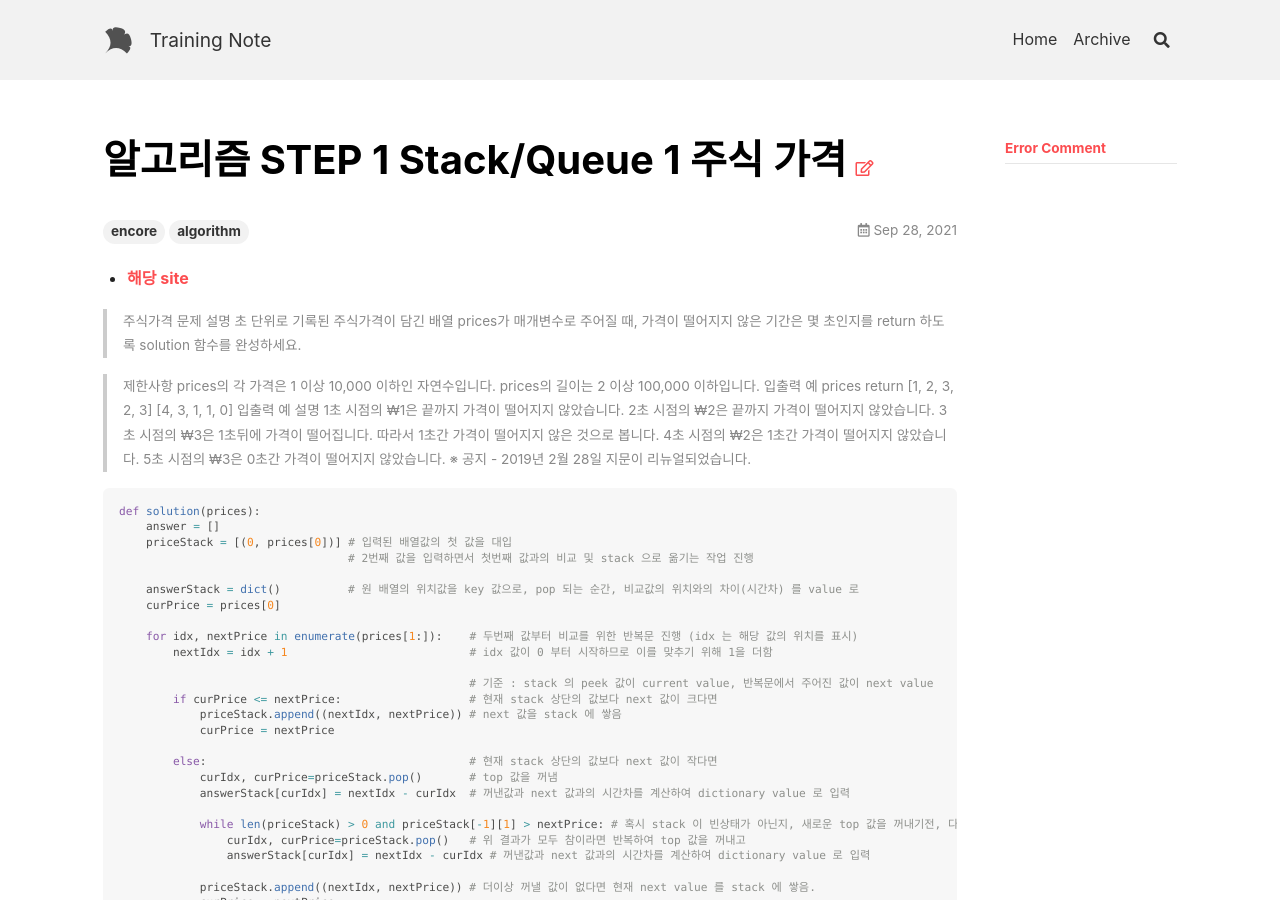
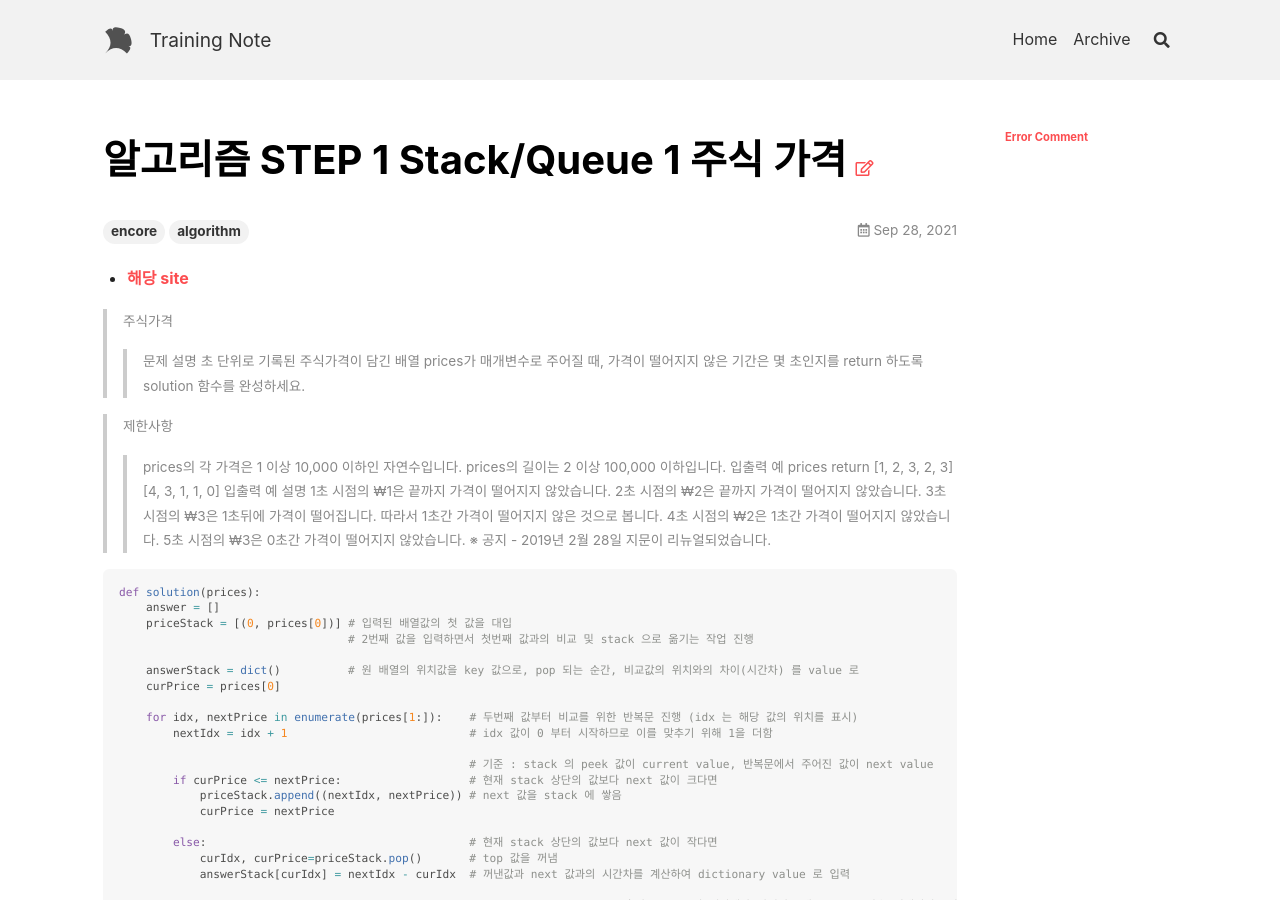
Before and after one commit to y2gon/y2gon.github.io, a Jekyll site: the page built from _posts/2021-09-28-CodingTestStackQueue1.md, in a window 1280 px wide and 900 px high. Built offline with Jekyll 4.4.1, drawn with Linux system fonts in a browser that asks for light colours; nearby versions of some CDN libraries.

Commit message:
2021-09-28

````diff
--- a/_posts/2021-09-28-CodingTestStackQueue1.md
+++ b/_posts/2021-09-28-CodingTestStackQueue1.md
@@ -6,22 +6,22 @@ tags: encore algorithm
 * [해당 site](https://programmers.co.kr/learn/courses/30/lessons/42584)
 
 >주식가격
-문제 설명
-초 단위로 기록된 주식가격이 담긴 배열 prices가 매개변수로 주어질 때, 가격이 떨어지지 않은 기간은 몇 초인지를 return 하도록 solution 함수를 완성하세요.
+>>문제 설명
+>>초 단위로 기록된 주식가격이 담긴 배열 prices가 매개변수로 주어질 때, 가격이 떨어지지 않은 기간은 몇 초인지를 return 하도록 solution 함수를 완성하세요.
 
 >제한사항
-prices의 각 가격은 1 이상 10,000 이하인 자연수입니다.
-prices의 길이는 2 이상 100,000 이하입니다.
-입출력 예
-prices	return
-[1, 2, 3, 2, 3]	[4, 3, 1, 1, 0]
-입출력 예 설명
-1초 시점의 ₩1은 끝까지 가격이 떨어지지 않았습니다.
-2초 시점의 ₩2은 끝까지 가격이 떨어지지 않았습니다.
-3초 시점의 ₩3은 1초뒤에 가격이 떨어집니다. 따라서 1초간 가격이 떨어지지 않은 것으로 봅니다.
-4초 시점의 ₩2은 1초간 가격이 떨어지지 않았습니다.
-5초 시점의 ₩3은 0초간 가격이 떨어지지 않았습니다.
-※ 공지 - 2019년 2월 28일 지문이 리뉴얼되었습니다.
+>>prices의 각 가격은 1 이상 10,000 이하인 자연수입니다.
+>>prices의 길이는 2 이상 100,000 이하입니다.
+>>입출력 예
+>>prices	return
+>>[1, 2, 3, 2, 3]	[4, 3, 1, 1, 0]
+>>입출력 예 설명
+>>1초 시점의 ₩1은 끝까지 가격이 떨어지지 않았습니다.
+>>2초 시점의 ₩2은 끝까지 가격이 떨어지지 않았습니다.
+>>3초 시점의 ₩3은 1초뒤에 가격이 떨어집니다. 따라서 1초간 가격이 떨어지지 않은 것으로 봅니다.
+>>4초 시점의 ₩2은 1초간 가격이 떨어지지 않았습니다.
+>>5초 시점의 ₩3은 0초간 가격이 떨어지지 않았습니다.
+>>※ 공지 - 2019년 2월 28일 지문이 리뉴얼되었습니다.
 
 ```python
 def solution(prices):
@@ -67,22 +67,42 @@ solution([50, 10, 20, 30, 20, 30])
 ```
 [1, 4, 3, 1, 1, 0]
 
-# Error Comment
+## Error Comment
 
 * 논리구조를 파악하기 가장 어려웠던 부분은 else 문(기준값이 비교값보다 커져서 stack 에서 값을 꺼내야 할 경우) 였음.
+
+
   - 해당 부분을 우선 피해서 그다음 부분들을 완성하기 위하여 계속적으로 값이 증가하는 배열 [1,2,3,4,5] 를 입력해서 완성시킨 이후, else 부분을 다듬고자 함.
+
+
   - 그러나 else 내부 논리구조가 계속 정리되지 않아 아래 방법으로 다시 code 를 작성함.
 
+
 * 배열의 첫 값을 for 문 이전에 미리 넣은 이유:
+
+
   - 첫 값부터 바로 for 문에 넣어도 문제가 없을 듯 하지만, 초반에 그렇게 code 를 작성했을 때, 기준값/비교값의 개념을 정리하는데 개인적으로 혼동이 많이되어 논리 구조를 파악하기 어려웠음. 그래서 기준값을 stack 의 최상단 값, 비교값을 그 다음 값으로 개념을 잡다 보니 이와 같이 구성되었음.
 
+
 * 기본 예시 배열 [1, 2, 3, 2, 3] 은 성공하였으나, 사이트에서 test 시 대부분 실패로 뜸.
+
+
  - 원인을 파악하고자 다른 형태의 배열 값을 넣어봄.
+
+
  - 운좋게 일찍 그 원인을 찾을 수 있었음.
+
+
  - [5, 1, 2...] 와 같이 첫 값이 큰 경우, else 문으로 진행되면서 첫 값 이전 값을 비교 및 pop 을 진행해야 하는데 첫값 이전값은 없으므로 stack 이 비어 있는지를 확인하는 과정이 필요함을 확인함. 이에 대해 while 문에 논리판단를 추가.
 
+
 * error 는 모든 막았으나. [5, 1, 2, 3, 2, 3] 을 넣으면 [1, **1** , 3, 1, 1, 0] 로 두번째 값 다르게 나옴.
+
+
   - else 문 가장 마지막에 `curPrice = nextPrice` 을 빠트린것을 찾음.
 
+
 * dictionary 를 사용한 이유
+
+
   - 최종 stack 에서 꺼낸값을 정렬할 때 반복문을 쓰지 않고자 dictionary 를 사용했으나, 정렬된 dictionary 값이 tuple 로 나오는데 이를 list 로 변환하는 최적의 방법을 찾지 못해 결국 반복문을 다시 썼음.
````
